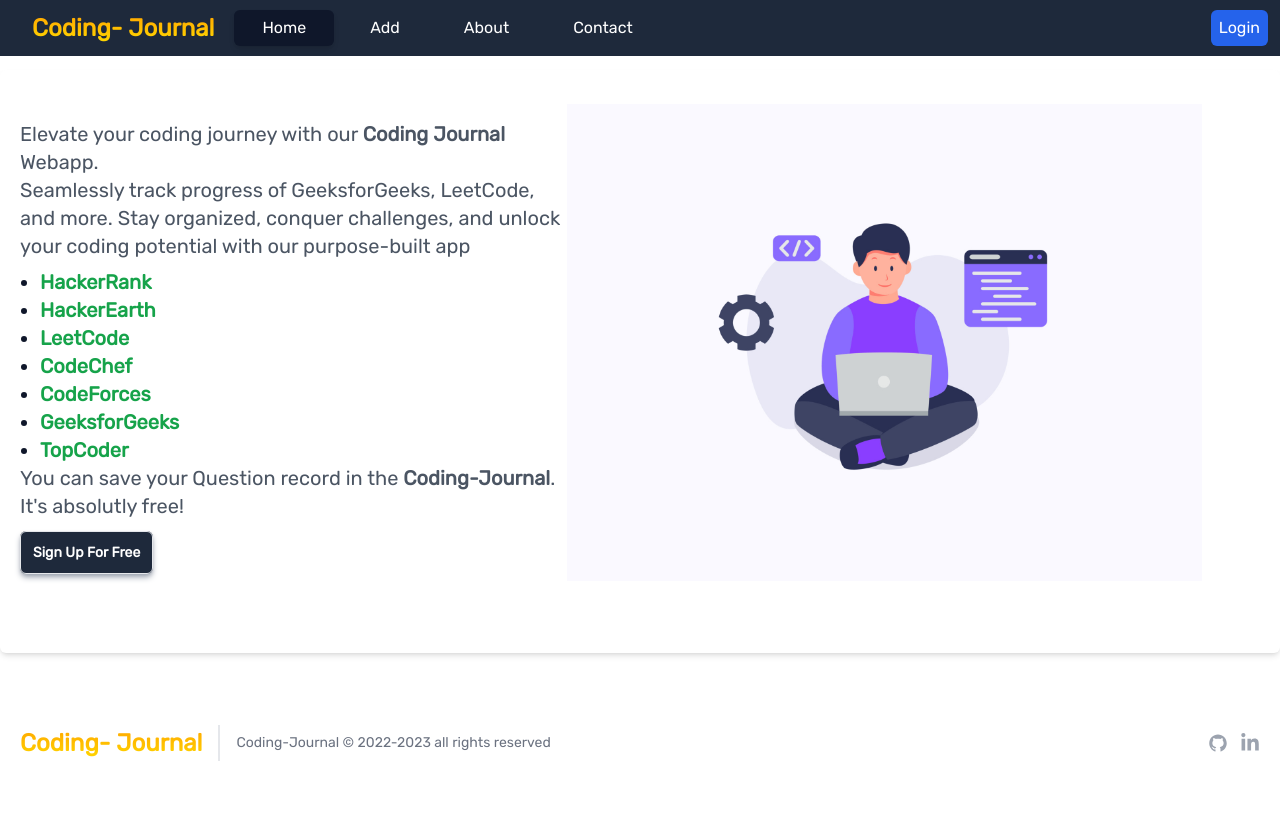
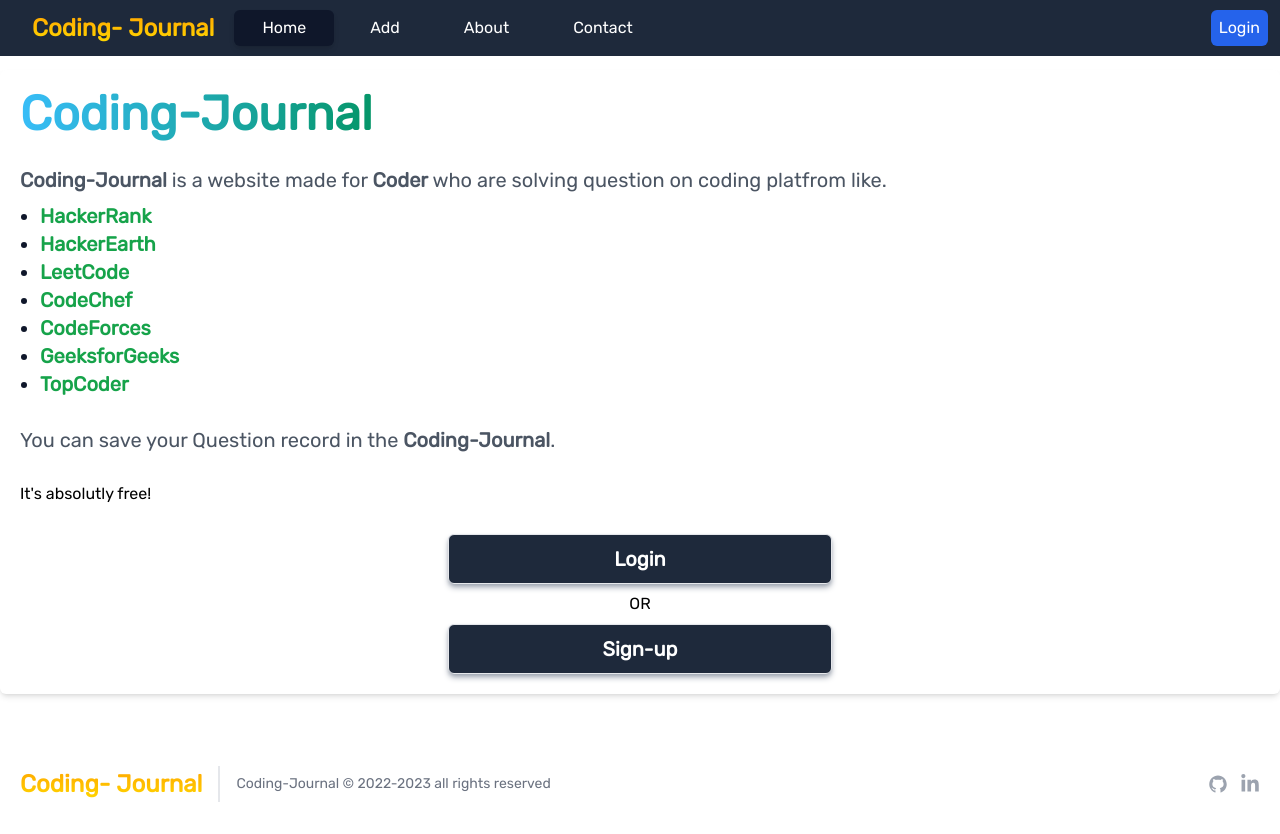
Before and after one commit to ManjiCoder/Coding-Journal, a Next.js app: page / in a window 1280 px wide. Before the commit the page ends 800 px from the top, so only its background shows below. Built offline with nearby package versions, Linux system fonts and the light colour scheme.

Commit message:
ConfirmModel cardNo bug fix - ✔

```diff
--- a/components/CardItems.js
+++ b/components/CardItems.js
@@ -278,11 +278,7 @@
                   className="pointer-events-auto text-red-700 hover:text-red-500 text-3xl fa-solid fa-eraser cursor-pointer"
                   onClick={() => {
                     setShowModal(true);
-                    setSelectedElement({
-                      ...element,
-                      index:
-                        sortByOrder === "ascending" ? index + 1 : len - index,
-                    });
+                    setSelectedElement({ ...element, index });
                   }}
                 />
               </section>
--- a/pages/index.js
+++ b/pages/index.js
@@ -10,8 +10,6 @@
   setSortByQuery,
 } from "@/redux-slices/Solution";
 import Cookies from "js-cookie";
-import BrandHead from "@/components/BrandHead";
-import Image from "next/image";
 
 const inter = Inter({ subsets: ["latin"] });
 
@@ -53,15 +51,15 @@
       <section id="main-container" className="pb-10 pt-3.5">
         {!isAuth ? (
           <div className="p-5 rounded-md shadow-md bg-white dark:bg-gray-900 space-y-7">
-            <div className="flex items-center mb-3 pb-10 pt-3.5">
+            <h1 className="mb-4 text-3xl font-extrabold text-gray-900 dark:text-white md:text-5xl lg:text-5xl">
+              <span className="text-transparent bg-clip-text bg-gradient-to-r to-emerald-600 from-sky-400">
+                {title}
+              </span>{" "}
+              {/* Scalable App. */}
+            </h1>
             <div className="text-lg font-normal text-gray-600 lg:text-xl dark:text-gray-400">
-                Elevate your coding journey with our <b>Coding Journal</b>{" "}
-                Webapp.
-                <br />
-                Seamlessly track progress of GeeksforGeeks, LeetCode, and more.
-                Stay organized, conquer challenges, and unlock your coding
-                potential with our purpose-built app
-                <div className="flex items-center">
+              <b>{title}</b> is a website made for <b>Coder</b> who are solving
+              question on coding platfrom like.
               <ul className="px-5 mt-2 list-disc text-slate-900">
                 {codingPlatfroms.map((item) => {
                   return (
@@ -76,34 +74,26 @@
                   );
                 })}
               </ul>
-                  <Image
-                    src="/code.jpg"
-                    alt="coder"
-                    height={200}
-                    width={200}
-                    className="hidden xs:block md:hidden"
-                  />
             </div>
             <p className="text-lg font-normal text-gray-600 lg:text-xl dark:text-gray-400">
               You can save your Question record in the <b>{title}</b>.
             </p>
-                <h2 className="font-medium mb-4"> It&apos;s absolutly free!</h2>
+            <h2 className="font-medium"> It&apos;s absolutly free!</h2>
+
+            <div className="flex flex-col text-center md:items-center gap-y-2 font-medium">
+              <Link
+                href="/login"
+                className="bg-slate-800 text-center hover:bg-slate-900 p-2.5 text-white text-xl w-full md:max-w-sm font-semibold  border outline-none rounded-md shadow-md shadow-gray-400 cursor-pointer"
+              >
+                Login
+              </Link>
+              OR
               <Link
                 href="/sign-up"
-                  className="bg-slate-800 capitalize text-sm text-center hover:bg-slate-900 p-3 text-white w-full md:max-w-sm font-semibold  border outline-none rounded-md shadow-md shadow-gray-400 cursor-pointer"
+                className="bg-slate-800 text-center hover:bg-slate-900 p-2.5 text-white text-xl w-full md:max-w-sm font-semibold  border outline-none rounded-md shadow-md shadow-gray-400 cursor-pointer"
               >
-                  Sign Up for free
+                Sign-up
               </Link>
-              </div>
-              <aside>
-                <Image
-                  src="/code.jpg"
-                  alt="coder"
-                  height={200}
-                  width={200}
-                  className="hidden md:block w-11/12 h-auto"
-                />
-              </aside>
             </div>
           </div>
         ) : (
```
Also changed, not shown: 1 other file (tests, documents, lock files or other folders). Lines whose indentation alone changed are shown as unchanged.
